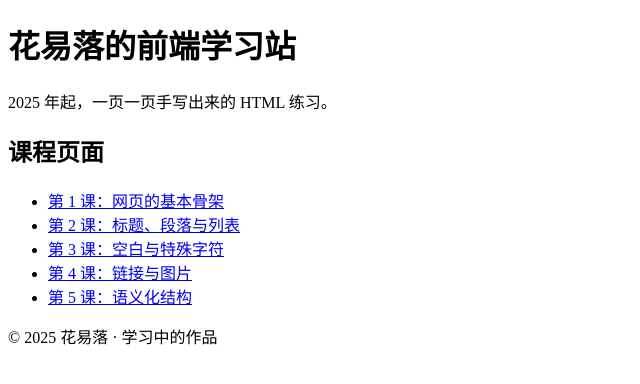
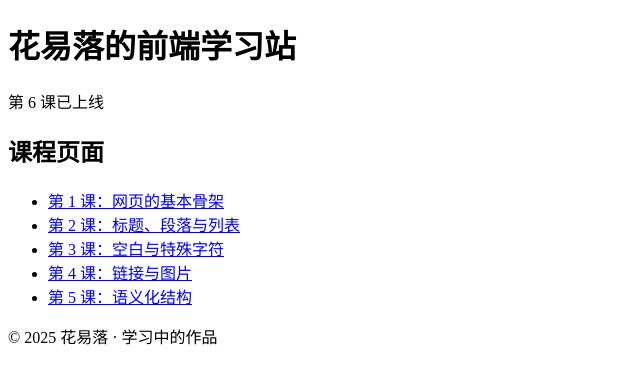
Before and after one commit to whyao56/frontend-learning, a plain HTML site: page index.html in a window 1280 px wide. Shown: the whole page, without its empty margins (0-640 px from the left). Drawn offline with Linux system fonts and the light colour scheme.

Commit message:
测试更新循环

```diff
--- a/index.html
+++ b/index.html
@@ -7,7 +7,7 @@
 <body>
   <header>
     <h1>花易落的前端学习站</h1>
-    <p>2025 年起，一页一页手写出来的 HTML 练习。</p>
+    <p>第 6 课已上线</p>
   </header>
 
   <main>
```
